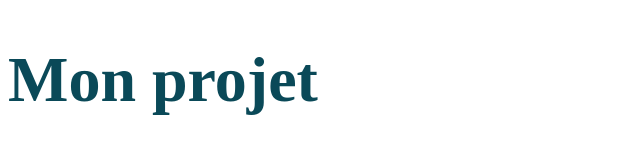
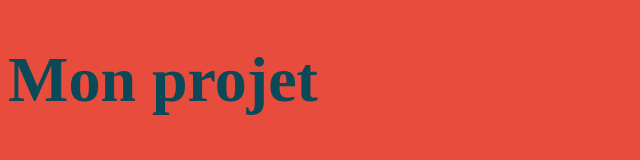
Before and after one commit to Nomdutilisateurpasdejautilise/Monsuperprojet, a plain HTML site: page index.html in a window 1280 px wide. Shown: the whole page, without its empty margins (0-640 px from the left). Drawn offline with Linux system fonts and the light colour scheme.

Commit message:
fueille de style

```diff
--- a/style.css
+++ b/style.css
@@ -2,3 +2,7 @@ h1{
     color:#0a4958;
     font-size:4em;
     }
+
+body{
+        background-color:#e74c3c; /* rouge brique */
+       }
```
